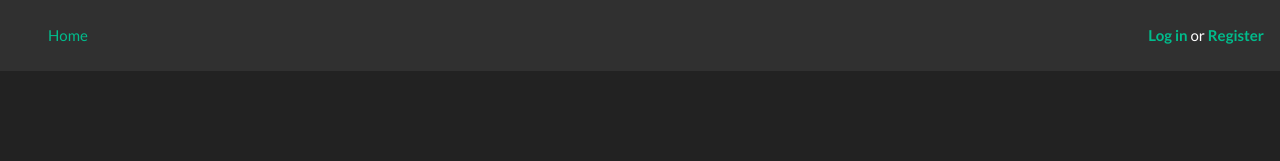
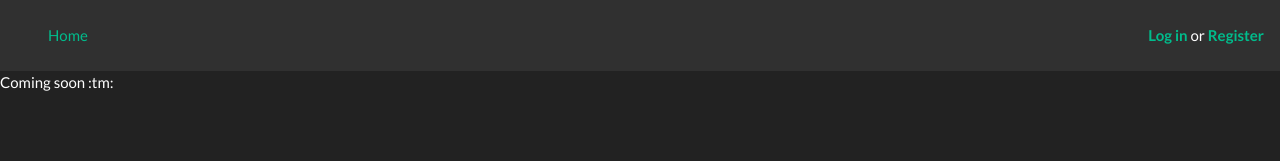
Before and after one commit to ApocalypseCalculator/jeffcoin, a React (Vite) app in the folder client/: page /transactions in a window 1280 px wide. Shown: the top 161 px of the page. Built offline with nearby package versions, Linux system fonts and the light colour scheme.

Commit message:
WIP transaction list

```diff
--- a/client/src/components/app/index.tsx
+++ b/client/src/components/app/index.tsx
@@ -9,6 +9,7 @@ import { Home } from "../home";
 import { Wallet } from "../wallet";
 import { Block } from "../block";
 import { Mining } from "../mining";
+import { Transactions } from "../transactions";
 import { Login } from "../login";
 import { Register } from "../register";
 
@@ -71,6 +72,7 @@ export const _App = () => {
                     <Route path="/wallet" element={<Wallet />} />
                     <Route path="/block" element={<Block />} />
                     <Route path="/mining" element={<Mining />} />
+                    <Route path="/transactions" element={<Transactions />} />
                     <Route path="/login" element={<Login />} />
                     <Route path="/register" element={<Register />} />
                 </Routes>
--- /dev/null
+++ b/client/src/components/transactions/index.tsx
@@ -0,0 +1,18 @@
+import * as React from "react";
+import * as axios from "axios";
+
+import { SessionContext } from "../../util/session";
+
+import { TransTable } from "../transtable";
+
+export const Transactions = () => {
+    const session = React.useContext(SessionContext);
+
+    return (
+        <div className={"transactions"}>
+            <div id={"transactions-content container"}>
+                Coming soon :tm:
+            </div>
+        </div>
+    )
+}
--- a/client/src/components/transtable/index.tsx
+++ b/client/src/components/transtable/index.tsx
@@ -1,5 +1,5 @@
 import * as React from "react";
-import Link from "./link";
+import Link from "../../util/link";
 
 export const TransTable = (props: any) => {
     return (<div className={"container"}>
```
